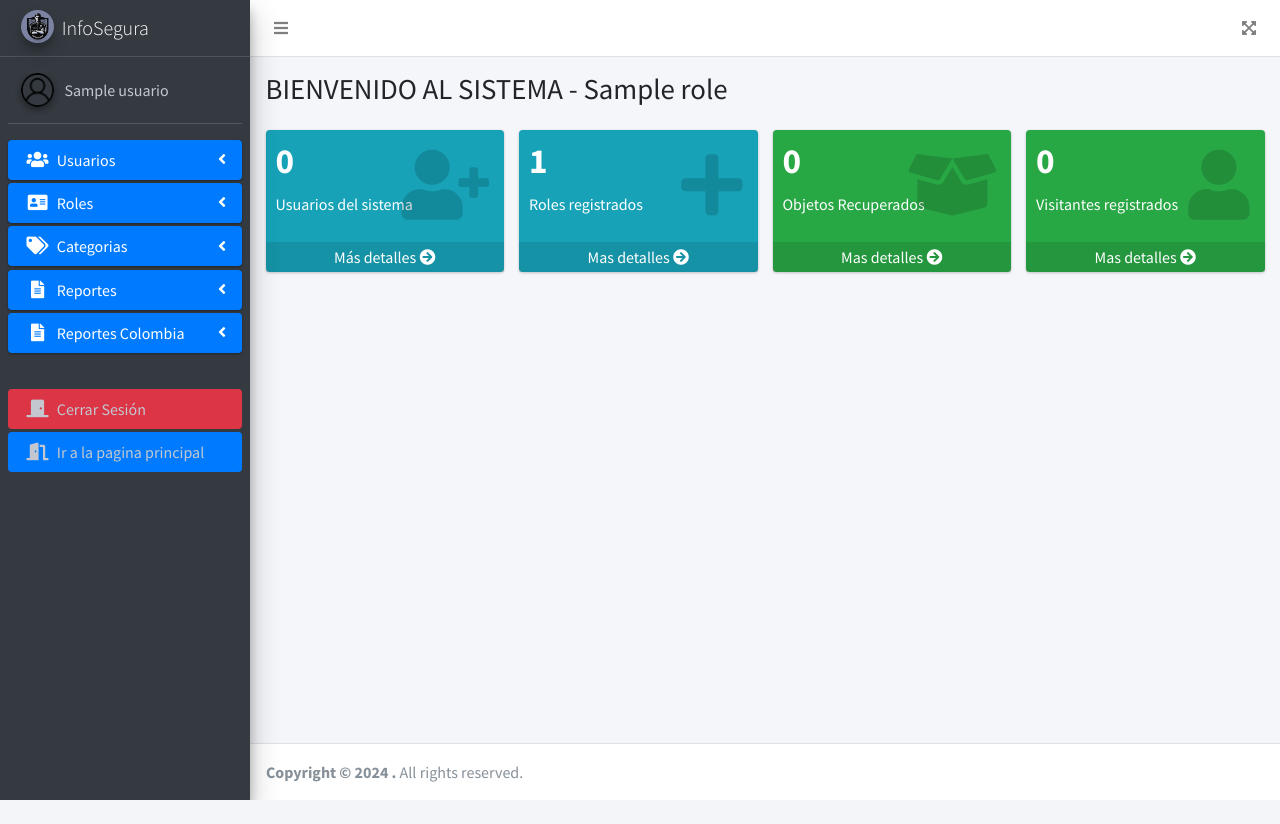
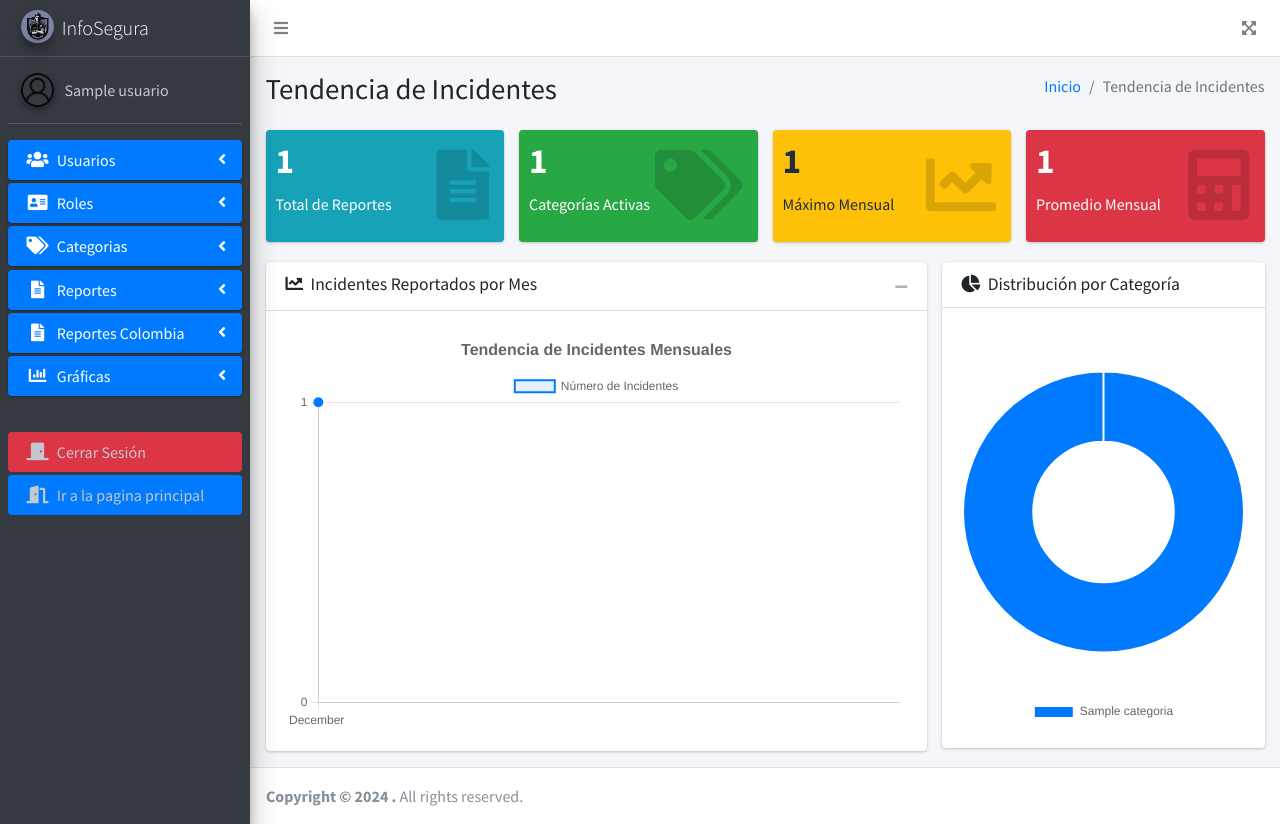
Before and after one commit to Erick-000/Sistema-de-reportes-InfoSegura, a PHP site: page /graficas/index.php in a window 1280 px wide. Before the commit the page ends 800 px from the top, so only its background shows below. Run offline with PHP 8.4, Linux system fonts and the light colour scheme; the visitor is signed in with stand-in values (Sample User, id 1); tables that the repository leaves empty or names only in its code hold one stand-in row (values such as "Sample post"); some libraries are stand-ins or nearby versions.

Commit message:
Se agregaron graficas al proyecto y se hace manejo de cache para las API, lo que evita largos tiempos de carga de las paginas

```diff
--- a/app/controllers/login/cerrar_sesion.php
+++ b/app/controllers/login/cerrar_sesion.php
@@ -4,5 +4,5 @@ include('../../config.php');
 session_start();
 if(isset($_SESSION['sesion_email'])){
     session_destroy();
-    header('Location: '.$URL.'/');
+    header('Location: '.$URL.'/principal.php');
 }
--- /dev/null
+++ b/graficas/index.php
@@ -0,0 +1,247 @@
+<?php
+// Configuración del idioma para mostrar meses en español
+setlocale(LC_TIME, 'es_ES.UTF-8', 'es_ES', 'esp');
+
+// Se incluyen los archivos necesarios
+include('../app/config.php');
+include('../layout/sesion.php');
+include('../layout/parte1.php');
+include('../app/controllers/reportes/listado_de_reportes.php');
+
+// Consulta para obtener reportes agrupados por mes
+$sql_reportes = "SELECT
+    DATE_FORMAT(fyh_creacion, '%c') as mes_numero,
+    DATE_FORMAT(fyh_creacion, '%Y') as anio,
+    COUNT(*) as total_incidentes
+FROM
+    reportes
+GROUP BY
+    DATE_FORMAT(fyh_creacion, '%Y-%m')
+ORDER BY
+    anio, mes_numero";
+
+$query_reportes = $pdo->prepare($sql_reportes);
+$query_reportes->execute();
+$reportes_por_mes = $query_reportes->fetchAll(PDO::FETCH_ASSOC);
+
+// Preparar datos para la gráfica
+$meses = [];
+$totales = [];
+foreach ($reportes_por_mes as $reporte) {
+    // Convertir número del mes al nombre en español
+    $mes_nombre = strftime('%B', mktime(0, 0, 0, $reporte['mes_numero']));
+    $meses[] = ucfirst($mes_nombre) . " " . $reporte['anio']; // Ejemplo: Enero 2024
+    $totales[] = $reporte['total_incidentes'];
+}
+
+// Agregar estadísticas generales
+$total_reportes = 0;
+$reportes_por_categoria = [];
+
+if (isset($reportes_datos)) {
+    foreach ($reportes_datos as $reporte) {
+        $total_reportes++;
+        // Contamos reportes por categoría
+        $categoria = $reporte['nombre_categoria'] ?? 'Sin categoría';
+        if (!isset($reportes_por_categoria[$categoria])) {
+            $reportes_por_categoria[$categoria] = 0;
+        }
+        $reportes_por_categoria[$categoria]++;
+    }
+}
+?>
+
+<!-- Content Wrapper -->
+<div class="content-wrapper">
+    <!-- Content Header -->
+    <div class="content-header">
+        <div class="container-fluid">
+            <div class="row mb-2">
+                <div class="col-sm-6">
+                    <h1 class="m-0">Tendencia de Incidentes</h1>
+                </div>
+                <div class="col-sm-6">
+                    <ol class="breadcrumb float-sm-right">
+                        <li class="breadcrumb-item"><a href="<?php echo $URL; ?>/">Inicio</a></li>
+                        <li class="breadcrumb-item active">Tendencia de Incidentes</li>
+                    </ol>
+                </div>
+            </div>
+        </div>
+    </div>
+
+    <!-- Main content -->
+    <div class="content">
+        <div class="container-fluid">
+            <!-- Resumen de estadísticas -->
+            <div class="row">
+                <div class="col-lg-3 col-6">
+                    <div class="small-box bg-info">
+                        <div class="inner">
+                            <h3><?php echo $total_reportes; ?></h3>
+                            <p>Total de Reportes</p>
+                        </div>
+                        <div class="icon">
+                            <i class="fas fa-file-alt"></i>
+                        </div>
+                    </div>
+                </div>
+
+                <div class="col-lg-3 col-6">
+                    <div class="small-box bg-success">
+                        <div class="inner">
+                            <h3><?php echo count($reportes_por_categoria); ?></h3>
+                            <p>Categorías Activas</p>
+                        </div>
+                        <div class="icon">
+                            <i class="fas fa-tags"></i>
+                        </div>
+                    </div>
+                </div>
+
+                <div class="col-lg-3 col-6">
+                    <div class="small-box bg-warning">
+                        <div class="inner">
+                            <h3><?php echo max($totales); ?></h3>
+                            <p>Máximo Mensual</p>
+                        </div>
+                        <div class="icon">
+                            <i class="fas fa-chart-line"></i>
+                        </div>
+                    </div>
+                </div>
+
+                <div class="col-lg-3 col-6">
+                    <div class="small-box bg-danger">
+                        <div class="inner">
+                            <h3><?php echo round(array_sum($totales) / count($totales), 1); ?></h3>
+                            <p>Promedio Mensual</p>
+                        </div>
+                        <div class="icon">
+                            <i class="fas fa-calculator"></i>
+                        </div>
+                    </div>
+                </div>
+            </div>
+
+            <div class="row">
+                <!-- Gráfica de tendencia -->
+                <div class="col-md-8">
+                    <div class="card">
+                        <div class="card-header">
+                            <h3 class="card-title">
+                                <i class="fas fa-chart-line mr-1"></i>
+                                Incidentes Reportados por Mes
+                            </h3>
+                            <div class="card-tools">
+                                <button type="button" class="btn btn-tool" data-card-widget="collapse">
+                                    <i class="fas fa-minus"></i>
+                                </button>
+                            </div>
+                        </div>
+                        <div class="card-body">
+                            <canvas id="reportesChart" style="min-height: 400px;"></canvas>
+                        </div>
+                    </div>
+                </div>
+
+                <!-- Gráfica de categorías -->
+                <div class="col-md-4">
+                    <div class="card">
+                        <div class="card-header">
+                            <h3 class="card-title">
+                                <i class="fas fa-chart-pie mr-1"></i>
+                                Distribución por Categoría
+                            </h3>
+                        </div>
+                        <div class="card-body">
+                            <canvas id="categoriasChart" style="min-height: 200px;"></canvas>
+                        </div>
+                    </div>
+                </div>
+            </div>
+        </div>
+    </div>
+</div>
+
+<!-- Incluir Chart.js -->
+<script src="https://cdn.jsdelivr.net/npm/chart.js"></script>
+
+<script>
+// Configuración de la gráfica de línea
+const ctxLine = document.getElementById('reportesChart').getContext('2d');
+new Chart(ctxLine, {
+    type: 'line',
+    data: {
+        labels: <?php echo json_encode($meses); ?>,
+        datasets: [{
+            label: 'Número de Incidentes',
+            data: <?php echo json_encode($totales); ?>,
+            borderColor: '#007bff',
+            backgroundColor: 'rgba(0, 123, 255, 0.1)',
+            borderWidth: 2,
+            fill: true,
+            tension: 0.4,
+            pointRadius: 4,
+            pointBackgroundColor: '#007bff',
+            pointHoverRadius: 6,
+            pointHoverBackgroundColor: '#0056b3'
+        }]
+    },
+    options: {
+        responsive: true,
+        maintainAspectRatio: false,
+        plugins: {
+            title: {
+                display: true,
+                text: 'Tendencia de Incidentes Mensuales',
+                font: {
+                    size: 16
+                }
+            },
+            legend: {
+                position: 'top'
+            }
+        },
+        scales: {
+            y: {
+                beginAtZero: true,
+                ticks: {
+                    stepSize: 1
+                }
+            }
+        }
+    }
+});
+
+// Gráfica de categorías
+const ctxPie = document.getElementById('categoriasChart').getContext('2d');
+new Chart(ctxPie, {
+    type: 'doughnut',
+    data: {
+        labels: <?php echo json_encode(array_keys($reportes_por_categoria)); ?>,
+        datasets: [{
+            data: <?php echo json_encode(array_values($reportes_por_categoria)); ?>,
+            backgroundColor: [
+                '#007bff',
+                '#28a745',
+                '#ffc107',
+                '#dc3545',
+                '#17a2b8',
+                '#6c757d'
+            ]
+        }]
+    },
+    options: {
+        responsive: true,
+        maintainAspectRatio: false,
+        plugins: {
+            legend: {
+                position: 'bottom'
+            }
+        }
+    }
+});
+</script>
+
+<?php include('../layout/parte2.php'); ?>
--- a/layout/parte1.php
+++ b/layout/parte1.php
@@ -199,6 +199,25 @@
             </ul>
           </li>
 
+
+          <li class="nav-item menu">
+            <a href="#" class="nav-link active">
+              <i class="nav-icon fas fa-chart-bar"></i> <!-- Cambié el ícono de archivo a uno más relacionado con gráficas -->
+              <p>
+                Gráficas
+                <i class="right fas fa-angle-left"></i>
+              </p>
+            </a>
+            <ul class="nav nav-treeview">
+              <li class="nav-item">
+                <a href="<?php echo $URL; ?>/graficas/index.php" class="nav-link">
+                  <i class="far fa-circle nav-icon"></i>
+                  <p>Ver gráficas</p>
+                </a>
+              </li>
+            </ul>
+          </li>
+
           <hr>
 
           <li class="nav-item">
--- a/layout/sesion.php
+++ b/layout/sesion.php
@@ -18,5 +18,5 @@ as nombre_rol ON us.id_rol = nombre_rol.id_rol WHERE email = '$email_sesion'";
   }
 } else {
   echo "No existe sesión";
-  header('Location: ' . $URL . '/login');
+  header('Location: ' . $URL . '/principal.php');
 }
--- a/login/index.php
+++ b/login/index.php
@@ -1,8 +1,7 @@
 <?php
+include('../app/config.php');
+?>
 
-include('../app/config.php');
-
-?>
 <!DOCTYPE html>
 <html lang="en">
 
--- a/usuarios/create.php
+++ b/usuarios/create.php
@@ -76,7 +76,7 @@ include('../app/controllers/roles/listado_de_roles.php')
 
                       <hr>
                       <div class="form-group">
-                        <a href="" class="btn btn-default" >Cancelar</a>
+                        <a href="index.php" class="btn btn-default" >Cancelar</a>
                         <button type="submit" class="btn btn-primary" >Guardar</button>
                       </div>
                     </form>
```
Also changed, not shown: app/controllers/api/api_cache.json (added, +1 -0 lines), app/controllers/api/consumo_api_admin.php (+14 -0 lines), app/controllers/api/consumo_api_principal.php (+170 -31 lines), principal.php (+17 -3 lines), reportes/img_reportes/2024-11-24-02-00-46___Porte ilegal.jpg (added), reportes/img_reportes/2024-11-24-02-12-02___Presunto Hurto.jpg (added), reportes/img_reportes/2024-11-24-02-13-54___Captura.jpg (added), 3 other files.
